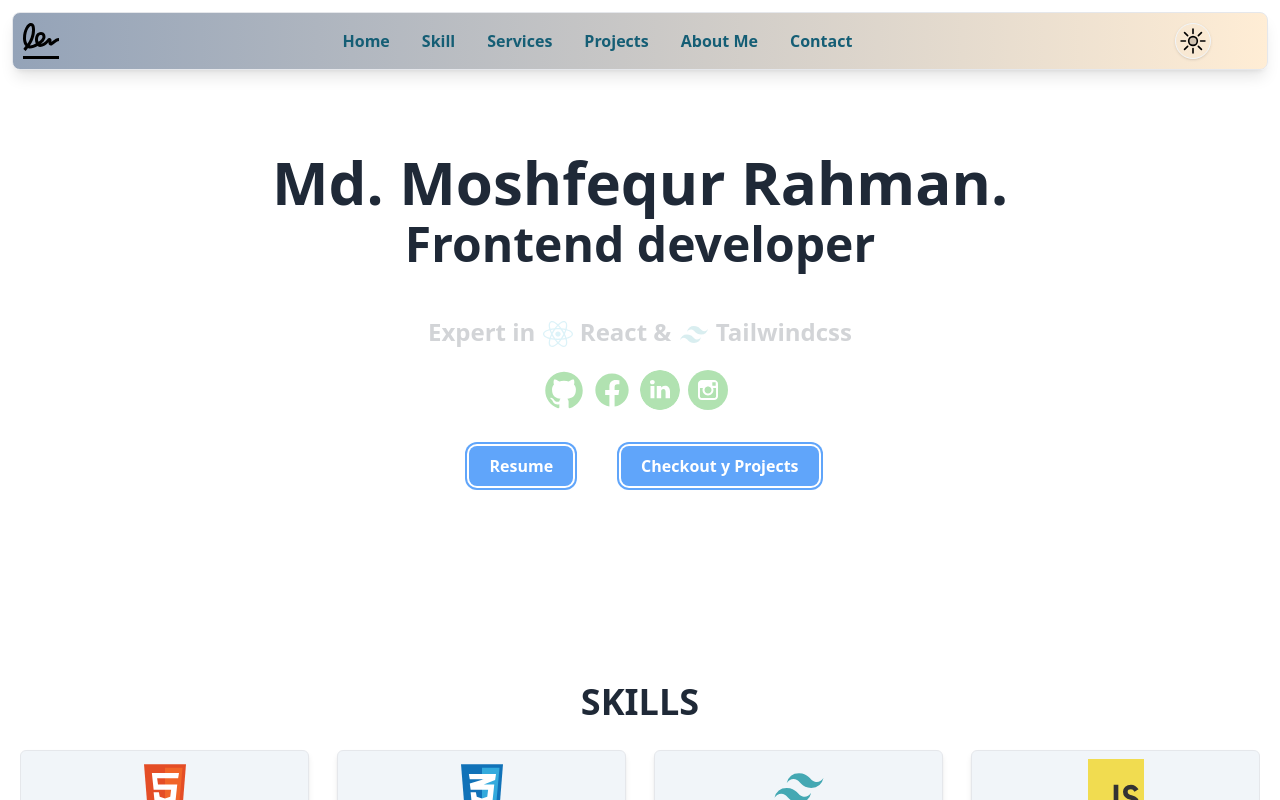
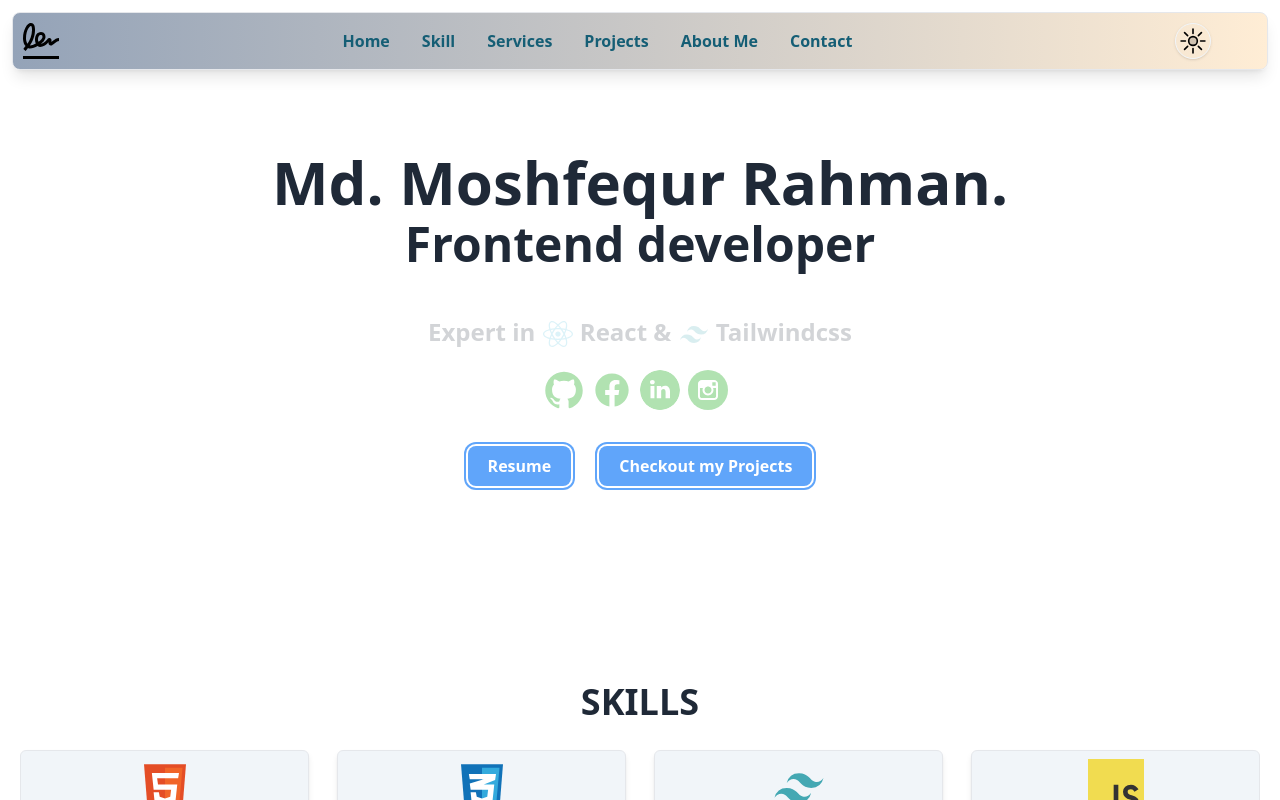
Before and after one commit to moshfequrrahman57/portfolio, a React (Vite) app: page / in a window 1280 px wide. Built offline with nearby package versions, Linux system fonts and the light colour scheme.

Commit message:
scrolling ok

```diff
--- a/src/Components/Layout.jsx
+++ b/src/Components/Layout.jsx
@@ -1,6 +1,12 @@
 import { useEffect, useRef } from "react";
 
 const Layout = (props) => {
+
+
+
+
+
+
     const nav=useRef();
     const mode=useRef();
     const dark_img=useRef();
@@ -12,11 +18,17 @@ const Layout = (props) => {
 
 // layout scrolling
     const layout_div=useRef();
-    const scrollDetect=()=>{
-      console.log("Layout Scrolling");
+    const moveToSkill=()=>{
+      console.log("Skill button clicked");
+      layout_div.current.scrollTop=600;
+      nav.current.classList.toggle("clip-end-dup");
     }
 
-
+    const moveToHome=()=>{
+      console.log("Home button clicked");
+      layout_div.current.scrollTop=0;
+      nav.current.classList.toggle("clip-end-dup");
+    }
 
     useEffect(()=>{
       (
@@ -60,7 +72,7 @@ const Layout = (props) => {
    }
     return (
 
-        <div ref={layout_div} onScroll={scrollDetect}  className="overflow-y-auto h-screen m-0 p-0 box-border">
+        <div ref={layout_div}  className="overflow-y-auto h-screen m-0 p-0 box-border">
         <header className=" shadow-lg m-3 w-[calc(100%-24px)] fixed top-0 left-0 rounded-lg border
         flex items-center justify-between bg-gradient-to-r from-slate-400 dark:from-slate-900 to-orange-100 z-30 dark:to-slate-400">
             <figure><a href="#" className="cursor-pointer">
@@ -78,14 +90,14 @@ const Layout = (props) => {
                 <img src="/moshfequr.jpg" alt="moshfequr" className="w-full h-24  rounded-t-lg object-cover  " />
               </div>
               <div className="flex flex-col md:flex-row items-center justify-center m-4 pb-3 md:pb-0 md:m-0 border-b-2 border-slate-500 md:border-none">
-                   <a href="#" className="nav_item" >
+                   <button onClick={moveToHome} href="#" className="nav_item" >
                     <img src="/home-svgrepo-com.svg" alt="home" className="ul_svg" />
                     <span className="ul_span">Home</span>
-                   </a>
-                   <a href="#" className="nav_item" >
+                   </button>
+                   <button onClick={moveToSkill} href="#" className="nav_item" >
                     <img src="/skill.svg" alt="skill" className="ul_svg" />
                     <span className="ul_span">Skill</span>
-                   </a>
+                   </button>
                    <a href="#" className="nav_item" >
                     <img src="/services.svg" alt="services" className="ul_svg" />
                     <span className="ul_span">Services</span>
--- a/src/Components/Profile.jsx
+++ b/src/Components/Profile.jsx
@@ -1,16 +1,9 @@
 import React, { useEffect, useRef, useState } from 'react';
 
-const Profile = ({ sendDataToParent }) => {
+const Profile = ({ handleOpen}) => {
 const main_div=useRef();
-const [clicked,isClicked]=useState(false);
-const moveToProject=()=>{
-  console.log(`Button clicked`);
-  isClicked(true);
-  sendDataToParent(clicked);
-}
-const scrollChange=(event)=>{
-   console.log("Profile Scrolling");
-}
+//const [clicked,isClicked]=useState(false);
+
 
 
 useEffect(()=>{
@@ -42,7 +35,7 @@ name.forEach(name=> observer.observe(name));
   )()
 },[])
     return (
-        <div id='main' ref={main_div} onScroll={scrollChange}   className='overflow-y-auto scroll-smooth mx-5 my-32 py-16 w-[calc(100%-40px] h-fit flex flex-col items-start md:items-center justify-start  md:justify-start'>
+        <div id='main' ref={main_div}  className='overflow-y-auto scroll-smooth mx-5 mt-32 mb-32 py-16 w-[100%-40px] h-fit flex flex-col items-start md:items-center justify-start  md:justify-start'>
 
             <p id='name' className=' text-4xl md:text-6xl font-extrabold animation_before mx-2'>Md. Moshfequr Rahman.</p>
             <p className='text-3xl md:text-5xl font-bold mt-2 animation_before delay-500 mx-2 '>Frontend developer</p>
@@ -57,16 +50,16 @@ name.forEach(name=> observer.observe(name));
               <a href="#"> <img src="/linkedin-round-svgrepo-com.svg" alt="linkedIn" className="important_link_in_profile" /></a>
               <a href="#"> <img src="/instagram-rounded-svgrepo-com.svg" alt="insta" className="important_link_in_profile" /></a>
               </div>
-              <div className='flex gap-10 mt-5 md:mt-8 '>
-              <div className="flex items-center justify-start mx-2">
+              <div className='flex mt-5 md:mt-8 w-full justify-around md:justify-center md:gap-7'>
+              <div className="flex items-center justify-center">
                   <button  className="my-1 px-5 py-2 font-semibold text-base inline-block rounded-lg bg-blue-400 hover:bg-cyan-200
                 hover:transition-colors text-white hover:text-black
                 ring-2 ring-offset-2 ring-blue-400"><a href="#">Resume</a></button>
               </div>
-              <div className="flex items-center justify-start ">
-                  <button onClick={moveToProject} className="my-1 px-5 py-2 font-semibold text-base inline-block rounded-lg bg-blue-400 hover:bg-cyan-200
+              <div className="flex items-center justify-center">
+                  <button onClick={handleOpen} className="my-1 px-5 py-2 font-semibold text-base inline-block rounded-lg bg-blue-400 hover:bg-cyan-200
                 hover:transition-colors text-white hover:text-black
-                ring-2 ring-offset-2 ring-blue-400"><a href="#">Checkout y Projects</a></button>
+                ring-2 ring-offset-2 ring-blue-400"><a href="#">Checkout my Projects</a></button>
               </div>
               </div>
         </div>
--- a/src/Pages/Homepages.jsx
+++ b/src/Pages/Homepages.jsx
@@ -6,9 +6,10 @@ import Skills from '../Components/Skills';
 const Homepages = () => {
 
 
+
     return (
-       <Layout>
-       <Profile />
+       <Layout >
+       <Profile/>
        <Skills/>
        </Layout>
     );
```
